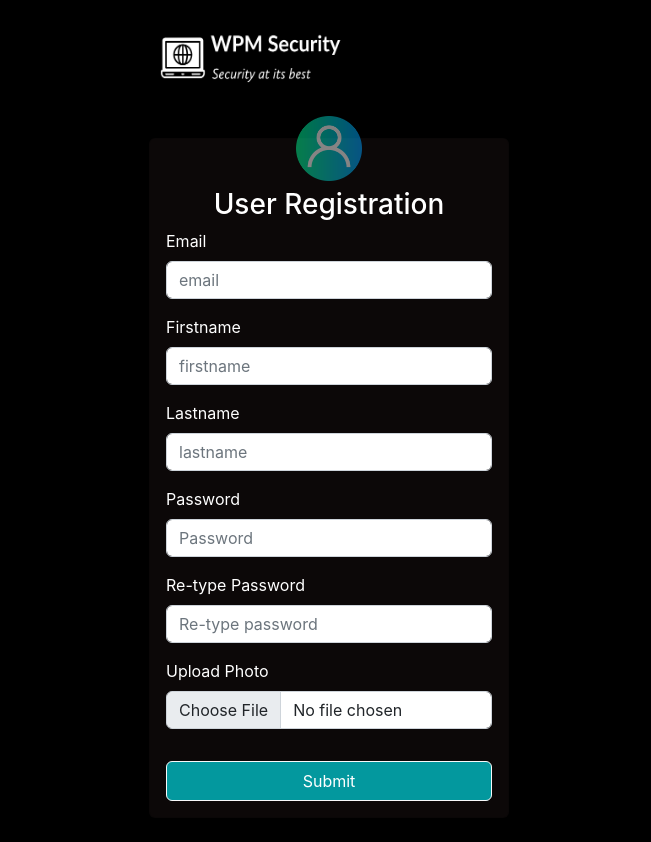
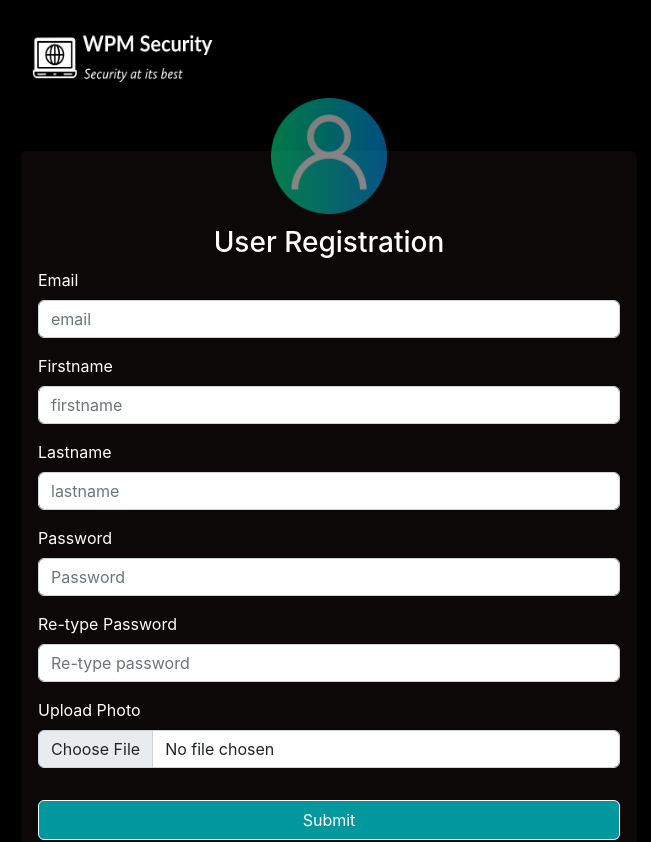
Before and after one commit to beecurrie/wpm, a React (Create React App) app in the folder client/: page /register in a window 1280 px wide. Shown: the top 842 px of the page, without its empty margins (311-962 px from the left). Built offline with nearby package versions, Linux system fonts and the light colour scheme; what react-socks would draw is missing.

Commit message:
Adjusted breakpoints

```diff
--- a/client/src/index.css
+++ b/client/src/index.css
@@ -165,7 +165,7 @@ h1 {
 
 /* Breaking pointto become mobile friendly */
 
-@media screen and (min-width: 500px) {
+@media only screen and (max-width: 700px) {
   .imagePreview {
     margin-top: 5px;
   }
@@ -198,10 +198,10 @@ h1 {
     margin-right: auto;
   }
   .registration-container {
-    width: 30%;
+    width: 50%;
   }
   .login-container {
-    width: 30%;
+    width: 50%;
   }
   .imagePreview {
     border: 1px solid #ddd;
```
